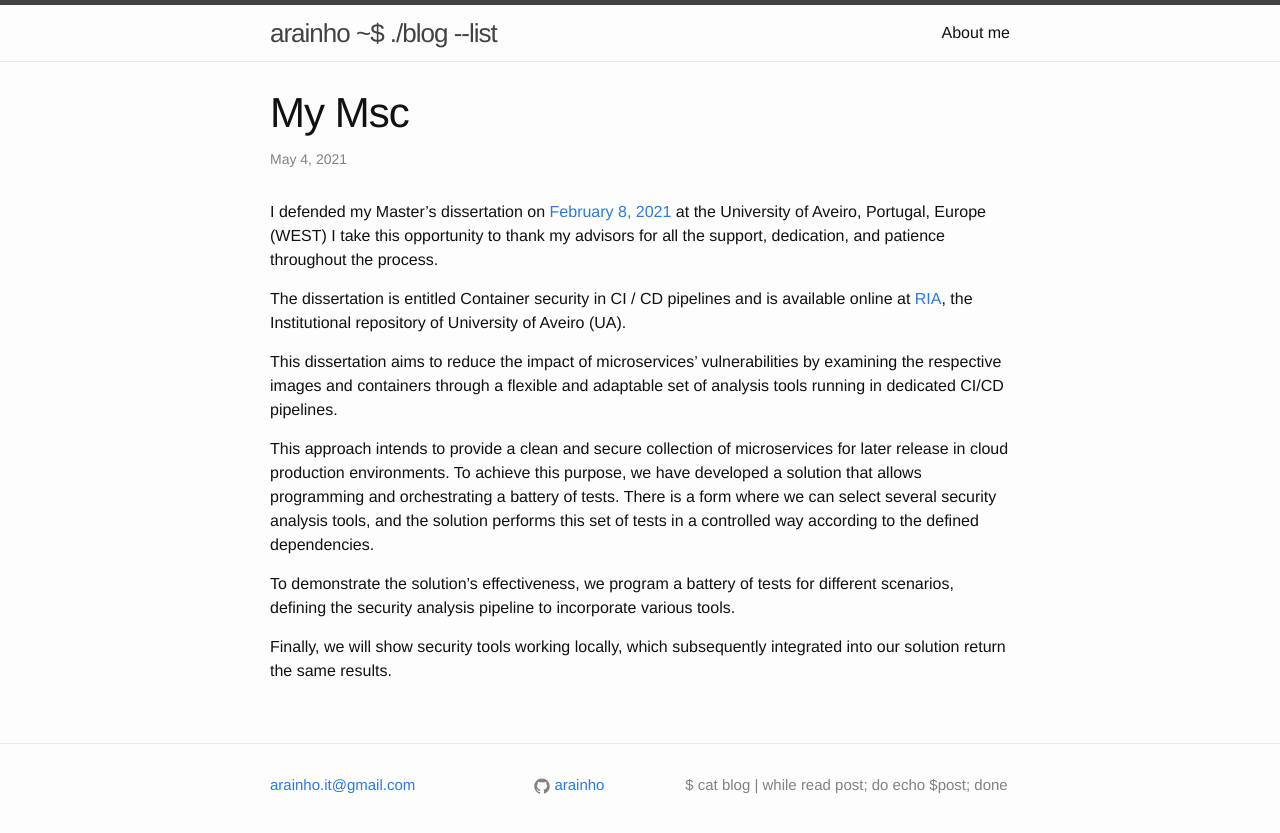
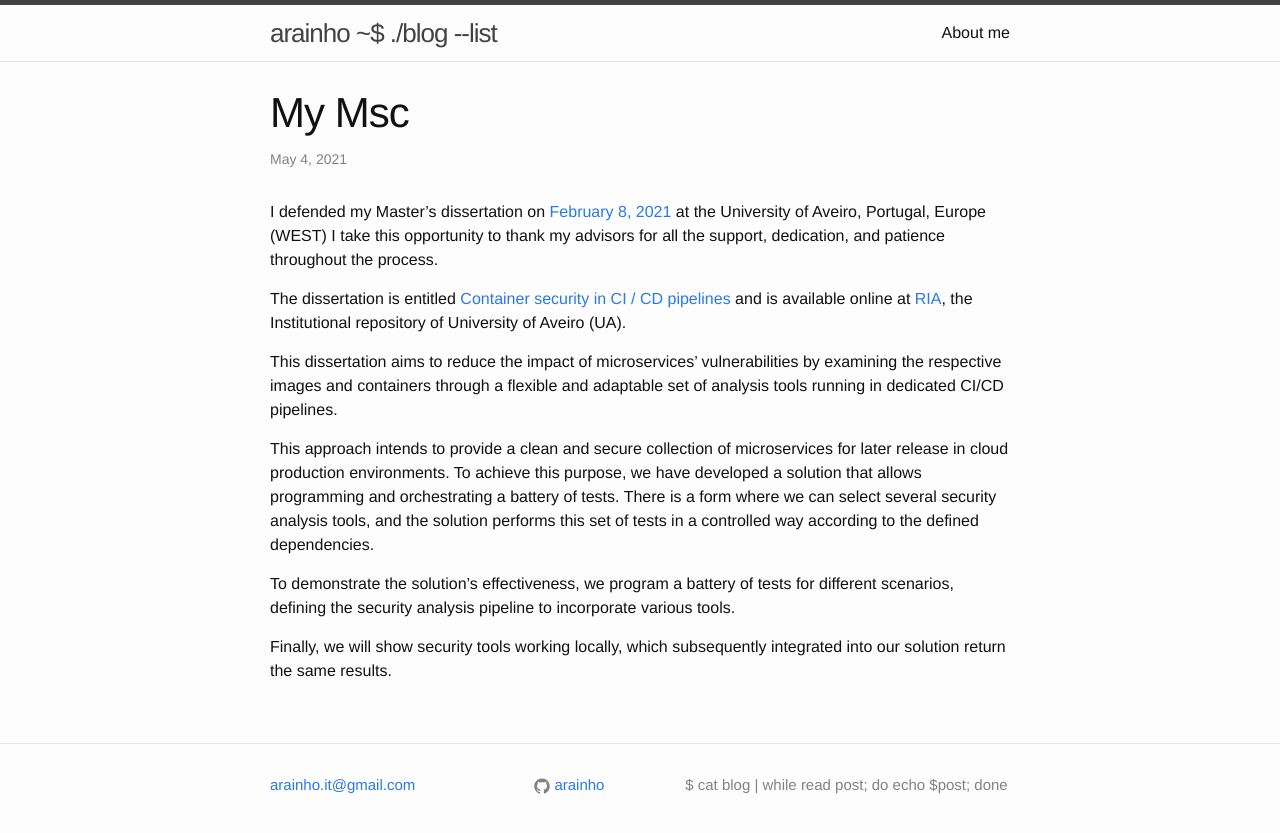
Before and after one commit to arainho/arainho.github.io, a Jekyll site: the page built from _posts/2021-05-04-my-msc.md, in a window 1280 px wide. Shown: the top 833 px of the page. Built offline with Jekyll 4.4.1, drawn with Linux system fonts in a browser that asks for light colours; our own code applies the rules of GitHub Pages for plain Markdown files; part of the change alters nothing that is shown.

Commit message:
add pdf link

```diff
--- a/_posts/2021-05-04-my-msc.md
+++ b/_posts/2021-05-04-my-msc.md
@@ -1,7 +1,7 @@
 I defended my Master's dissertation on [February 8, 2021](https://www.ua.pt/pt/noticias/10/65849) at the University of Aveiro, Portugal, Europe (WEST)
 I take this opportunity to thank my advisors for all the support, dedication, and patience throughout the process.
 
-The dissertation is entitled Container security in CI / CD pipelines and is available online at [RIA](http://hdl.handle.net/10773/31292), the Institutional repository of University of Aveiro (UA).
+The dissertation is entitled [Container security in CI / CD pipelines](https://ria.ua.pt/bitstream/10773/31292/1/Documento_Andr%c3%a9_Br%c3%a1s.pdf) and is available online at [RIA](http://hdl.handle.net/10773/31292), the Institutional repository of University of Aveiro (UA).
 
 This dissertation aims to reduce the impact of microservices’ vulnerabilities by examining the respective images and containers through a flexible and adaptable set of analysis tools running in dedicated CI/CD pipelines.
 
```
